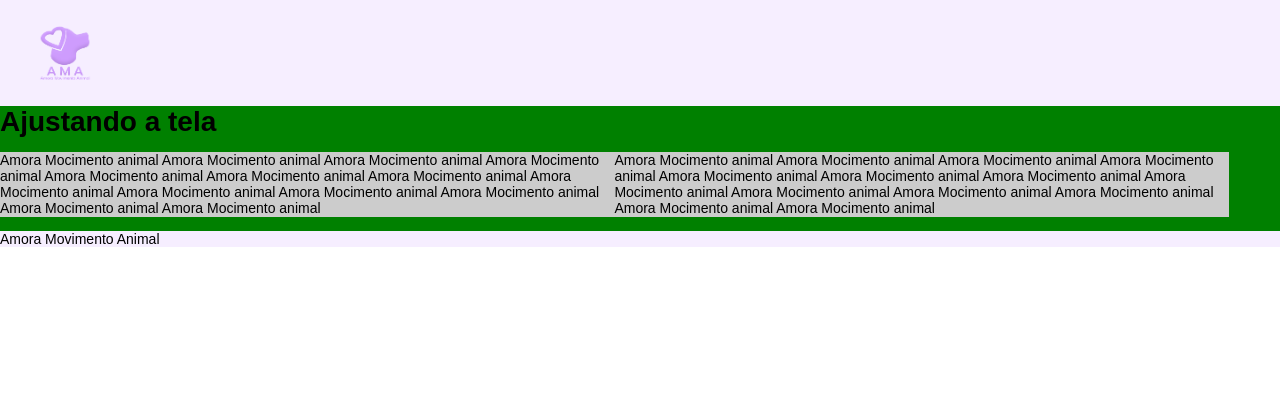
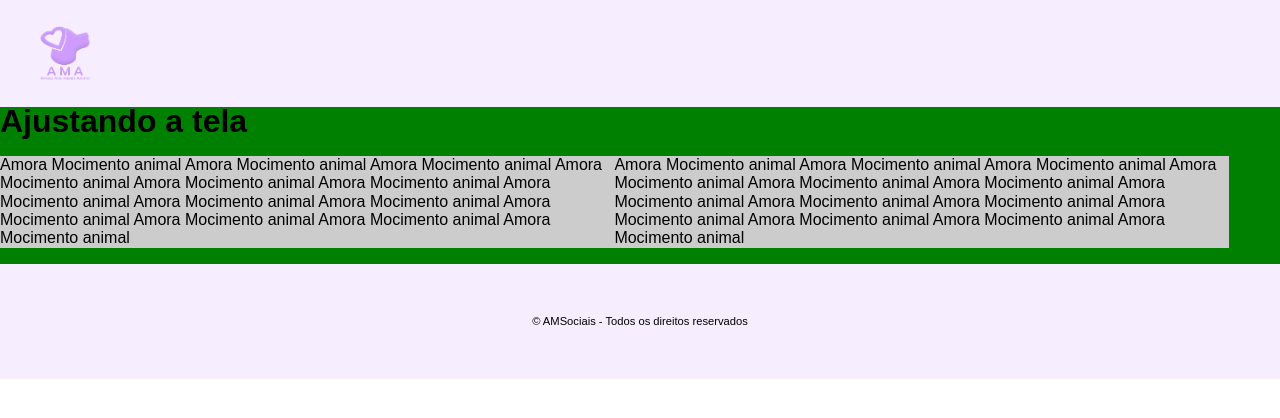
Before and after one commit to andreandersonsilva/ama, a plain HTML site: page index.html in a window 1280 px wide. Drawn offline with Linux system fonts and the light colour scheme.

Commit message:
Barra de menu

```diff
--- a/css/estilos.css
+++ b/css/estilos.css
@@ -7,16 +7,24 @@ body{
     margin:0;
 
     font-family: Arial, Arial, Helvetica, sans-serif;
-    font-size: 14px;
+    font-size: 1em;
 }
 
 /*------------*\
     CABECALHO
 \*------------*/
 
-header{
+.layout-cabecalho{
     height: 106px;
     border-bottom: 1px solid #ccc;
+}
+
+.layout-cabecalho--home{
+    position: fixed;
+    top: 0;
+    right: 0;
+    left: 0;
+    z-index: 1;
 }
 
 h1{
@@ -39,6 +47,7 @@ header img{
 article{
     background-color: green;
     padding: 0;
+    margin-top:103px;
 }
 
 
@@ -73,3 +82,19 @@ footer{
 .clearfix{
     clear: both;
 }
+
+
+/*------------*\
+   RODAPE
+\*------------*/
+
+.layout-rodape{
+    padding: 40px 0;
+
+    color: black;
+    text-align: center;
+
+    font-size:0.7em;
+
+    background-color: #f6eeff;
+}
--- a/index.html
+++ b/index.html
@@ -16,7 +16,7 @@
 
 <body>
 
-    <header class="layout-cabecalho">
+    <header class="layout-cabecalho layout-cabecalho--home">
 
         <div class="container">
 
@@ -38,8 +38,11 @@
 
     </article>
 
-    <footer>
-        Amora Movimento Animal
+    <footer class="layout-rodape">
+        <div class="container__rodape">
+            <p>&copy; AMSociais - Todos os direitos reservados</p>
+
+        </div>
     </footer>
 
 </body>
```
